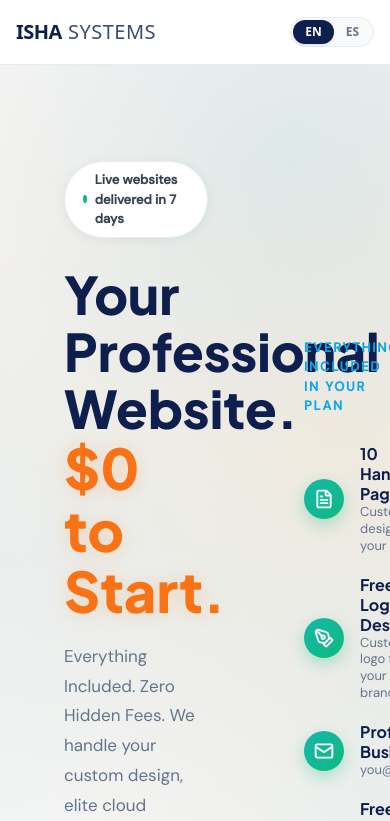
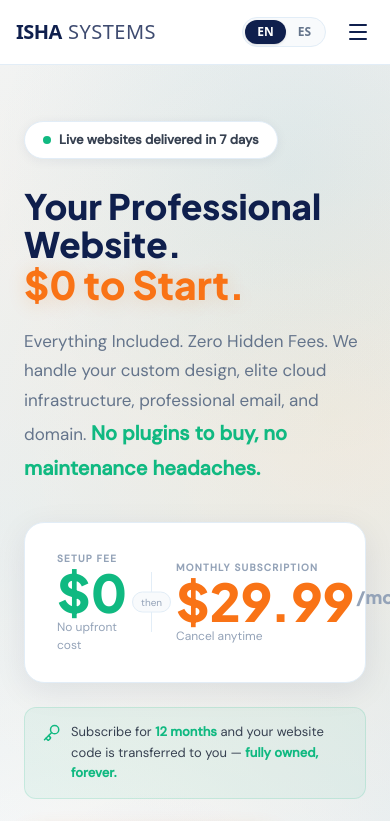
Before and after one commit to kalpeshtawde/ishasystems, a React (Vite) app: page / in a window 390 px wide. Shown: the top 821 px of the page. Built offline with nearby package versions, Linux system fonts and the light colour scheme.

Commit message:
website optimize for mobile

```diff
--- a/src/components/Navbar.tsx
+++ b/src/components/Navbar.tsx
@@ -1,4 +1,5 @@
-import React from 'react';
+import React, { useState } from 'react';
+import { Menu, X } from 'lucide-react';
 import { useLanguage } from '../i18n';
 
 interface NavbarProps {
@@ -40,6 +41,14 @@ const LanguageToggle: React.FC = () => {
 
 export const Navbar: React.FC<NavbarProps> = ({ currentTab, setCurrentTab }) => {
   const { t } = useLanguage();
+  const [menuOpen, setMenuOpen] = useState(false);
+
+  // Navigate then close the mobile menu
+  const handleNav = (tab: string) => {
+    setCurrentTab(tab);
+    setMenuOpen(false);
+  };
+
   return (
     <header>
     <nav className="bg-white sticky top-0 z-50 border-b border-[#e2edf7]" aria-label="Primary">
@@ -47,7 +56,7 @@ export const Navbar: React.FC<NavbarProps> = ({ currentTab, setCurrentTab }) =>
         <div className="flex items-center justify-between h-16">
           <div
             className="flex items-center cursor-pointer"
-            onClick={() => setCurrentTab('home')}
+            onClick={() => handleNav('home')}
           >
             <span className="font-extrabold text-xl tracking-tight text-[#0f1f4d]">ISHA</span>
             <span className="font-normal text-xl tracking-wide text-[#0f1f4d] ml-1.5 opacity-80">SYSTEMS</span>
@@ -56,28 +65,62 @@ export const Navbar: React.FC<NavbarProps> = ({ currentTab, setCurrentTab }) =>
           <div className="flex items-center gap-4 md:gap-8">
             <div className="hidden md:flex items-center gap-8">
               <button
-                onClick={() => setCurrentTab('pricing')}
+                onClick={() => handleNav('pricing')}
                 className={`text-sm font-medium transition-colors ${currentTab === 'pricing' ? 'text-[#0ea5e9]' : 'text-[#374151] hover:text-[#0ea5e9]'}`}
               >
                 {t.nav.pricing}
               </button>
               <button
-                onClick={() => setCurrentTab('portfolio')}
+                onClick={() => handleNav('portfolio')}
                 className={`text-sm font-medium transition-colors ${currentTab === 'portfolio' ? 'text-[#0ea5e9]' : 'text-[#374151] hover:text-[#0ea5e9]'}`}
               >
                 {t.nav.portfolio}
               </button>
               <button
-                onClick={() => setCurrentTab('contact')}
+                onClick={() => handleNav('contact')}
                 className="bg-[#0f1f4d] hover:bg-[#0a1628] text-white text-sm font-bold px-6 py-2.5 rounded-lg transition-all"
               >
                 {t.nav.getStarted}
               </button>
             </div>
             <LanguageToggle />
+            {/* Mobile hamburger toggle */}
+            <button
+              type="button"
+              className="md:hidden inline-flex items-center justify-center text-[#0f1f4d] p-1"
+              aria-label="Toggle menu"
+              aria-expanded={menuOpen}
+              onClick={() => setMenuOpen((open) => !open)}
+            >
+              {menuOpen ? <X className="h-6 w-6" /> : <Menu className="h-6 w-6" />}
+            </button>
           </div>
         </div>
       </div>
+
+      {/* Mobile menu panel */}
+      {menuOpen && (
+        <div className="md:hidden border-t border-[#e2edf7] bg-white px-4 sm:px-6 py-4 flex flex-col gap-2">
+          <button
+            onClick={() => handleNav('pricing')}
+            className={`text-left text-sm font-medium py-2 transition-colors ${currentTab === 'pricing' ? 'text-[#0ea5e9]' : 'text-[#374151] hover:text-[#0ea5e9]'}`}
+          >
+            {t.nav.pricing}
+          </button>
+          <button
+            onClick={() => handleNav('portfolio')}
+            className={`text-left text-sm font-medium py-2 transition-colors ${currentTab === 'portfolio' ? 'text-[#0ea5e9]' : 'text-[#374151] hover:text-[#0ea5e9]'}`}
+          >
+            {t.nav.portfolio}
+          </button>
+          <button
+            onClick={() => handleNav('contact')}
+            className="bg-[#0f1f4d] hover:bg-[#0a1628] text-white text-sm font-bold px-6 py-2.5 rounded-lg transition-all text-center mt-1"
+          >
+            {t.nav.getStarted}
+          </button>
+        </div>
+      )}
     </nav>
     </header>
   );
--- a/src/pages/Home.tsx
+++ b/src/pages/Home.tsx
@@ -51,8 +51,8 @@ export const Home: React.FC<HomeProps> = ({ setCurrentTab }) => {
           }}
         />
 
-        <div className="relative max-w-7xl mx-auto px-16 py-24" style={{ zIndex: 1 }}>
-          <div className="grid lg:grid-cols-2 gap-12 items-center" style={{ gridTemplateColumns: '55% 45%' }}>
+        <div className="relative max-w-7xl mx-auto px-6 sm:px-10 lg:px-16 py-14 lg:py-24" style={{ zIndex: 1 }}>
+          <div className="grid grid-cols-1 lg:grid-cols-[55%_45%] gap-12 items-center">
 
             {/* ── Left Column ── */}
             <div>
@@ -70,9 +70,9 @@ export const Home: React.FC<HomeProps> = ({ setCurrentTab }) => {
 
               {/* Main headline */}
               <h1 style={{ fontFamily: 'Plus Jakarta Sans, sans-serif', fontWeight: 800, lineHeight: 1.1, marginBottom: '20px' }}>
-                <div style={{ fontSize: '52px', color: '#0f1f4d' }}>{t.home.heroHeadline1}</div>
-                <div style={{ fontSize: '52px', color: '#0f1f4d' }}>{t.home.heroHeadline2}</div>
-                <div style={{ fontSize: '56px', color: '#f97316', textShadow: '0 2px 20px rgba(249,115,22,0.2)' }}>{t.home.heroHeadline3}</div>
+                <div style={{ fontSize: 'clamp(34px, 9vw, 52px)', color: '#0f1f4d' }}>{t.home.heroHeadline1}</div>
+                <div style={{ fontSize: 'clamp(34px, 9vw, 52px)', color: '#0f1f4d' }}>{t.home.heroHeadline2}</div>
+                <div style={{ fontSize: 'clamp(38px, 10vw, 56px)', color: '#f97316', textShadow: '0 2px 20px rgba(249,115,22,0.2)' }}>{t.home.heroHeadline3}</div>
               </h1>
 
               {/* Subtext */}
@@ -244,7 +244,7 @@ export const Home: React.FC<HomeProps> = ({ setCurrentTab }) => {
             </div>
 
             {/* ── Right Column: Feature Checklist (sits directly on the hero mesh) ── */}
-            <div style={{ paddingLeft: '40px' }}>
+            <div className="lg:pl-10">
               <div style={{
                 fontFamily: 'DM Sans, sans-serif',
                 fontSize: '13px',
@@ -378,14 +378,16 @@ export const Home: React.FC<HomeProps> = ({ setCurrentTab }) => {
 
           {/* Comparison Grid */}
           <div className="max-w-5xl mx-auto overflow-x-auto" style={{ paddingTop: '16px' }}>
-            <div style={{ minWidth: '640px', display: 'grid', gridTemplateColumns: '1.5fr 1.2fr 1fr 1fr', rowGap: '0', columnGap: '0', position: 'relative' }}>
+            <div style={{ minWidth: 'min(640px, 100%)', display: 'grid', gridTemplateColumns: '1.5fr 1.2fr 1fr 1fr', rowGap: '0', columnGap: '0', position: 'relative' }}>
 
               {/* ── Header Row ── */}
-              <div style={{ padding: '20px 24px' }} />
+              <div style={{ padding: '20px clamp(8px, 2.2vw, 24px)' }} />
               <div style={{
                 padding: '20px 24px',
                 textAlign: 'center',
                 background: 'linear-gradient(135deg, rgba(16,185,129,0.18) 0%, rgba(14,165,233,0.12) 100%)',
+                paddingLeft: 'clamp(8px, 2.2vw, 24px)',
+                paddingRight: 'clamp(8px, 2.2vw, 24px)',
                 borderTop: '1.5px solid rgba(16,185,129,0.6)',
                 borderLeft: '1.5px solid rgba(16,185,129,0.6)',
                 borderRight: '1.5px solid rgba(16,185,129,0.6)',
@@ -403,11 +405,11 @@ export const Home: React.FC<HomeProps> = ({ setCurrentTab }) => {
                 }}>★ Best Value</span>
                 <div style={{ fontFamily: 'Plus Jakarta Sans, sans-serif', fontWeight: 800, fontSize: '18px', color: 'white', marginTop: '4px' }}>Isha Systems</div>
               </div>
-              <div style={{ padding: '20px 24px', textAlign: 'center' }}>
-                <div style={{ fontFamily: 'Plus Jakarta Sans, sans-serif', fontWeight: 700, fontSize: '16px', color: '#94a3b8' }}>Squarespace</div>
+              <div style={{ padding: '20px clamp(8px, 2.2vw, 24px)', textAlign: 'center' }}>
+                <div style={{ fontFamily: 'Plus Jakarta Sans, sans-serif', fontWeight: 700, fontSize: 'clamp(13px, 3.6vw, 16px)', color: '#94a3b8' }}>Squarespace</div>
               </div>
-              <div style={{ padding: '20px 24px', textAlign: 'center' }}>
-                <div style={{ fontFamily: 'Plus Jakarta Sans, sans-serif', fontWeight: 700, fontSize: '16px', color: '#94a3b8' }}>Wix / Agencies</div>
+              <div style={{ padding: '20px clamp(8px, 2.2vw, 24px)', textAlign: 'center' }}>
+                <div style={{ fontFamily: 'Plus Jakarta Sans, sans-serif', fontWeight: 700, fontSize: 'clamp(13px, 3.6vw, 16px)', color: '#94a3b8' }}>Wix / Agencies</div>
               </div>
 
               {/* ── Data Rows ── */}
@@ -421,19 +423,19 @@ export const Home: React.FC<HomeProps> = ({ setCurrentTab }) => {
                   <React.Fragment key={row.feature}>
                     {/* Feature name */}
                     <div style={{
-                      padding: '22px 24px',
+                      padding: '22px clamp(8px, 2.2vw, 24px)',
                       display: 'flex',
                       alignItems: 'center',
                       borderTop: '1px solid rgba(255,255,255,0.08)',
                       fontFamily: 'Plus Jakarta Sans, sans-serif',
                       fontWeight: 700,
-                      fontSize: '16px',
+                      fontSize: 'clamp(13px, 3.6vw, 16px)',
                       color: 'white'
                     }}>{row.feature}</div>
 
                     {/* Isha Systems (highlighted) */}
                     <div style={{
-                      padding: '22px 24px',
+                      padding: '22px clamp(8px, 2.2vw, 24px)',
                       textAlign: 'center',
                       background: 'linear-gradient(135deg, rgba(16,185,129,0.12) 0%, rgba(14,165,233,0.07) 100%)',
                       borderLeft: '1.5px solid rgba(16,185,129,0.6)',
@@ -453,22 +455,22 @@ export const Home: React.FC<HomeProps> = ({ setCurrentTab }) => {
 
                     {/* Squarespace */}
                     <div style={{
-                      padding: '22px 24px',
+                      padding: '22px clamp(8px, 2.2vw, 24px)',
                       textAlign: 'center',
                       borderTop: '1px solid rgba(255,255,255,0.08)',
                       fontFamily: 'DM Sans, sans-serif',
-                      fontSize: '15px',
+                      fontSize: 'clamp(12px, 3.4vw, 15px)',
                       fontWeight: 600,
                       color: '#7c8db5'
                     }}>{row.square}</div>
 
                     {/* Wix / Agencies */}
                     <div style={{
-                      padding: '22px 24px',
+                      padding: '22px clamp(8px, 2.2vw, 24px)',
                       textAlign: 'center',
                       borderTop: '1px solid rgba(255,255,255,0.08)',
                       fontFamily: 'DM Sans, sans-serif',
-                      fontSize: '15px',
+                      fontSize: 'clamp(12px, 3.4vw, 15px)',
                       fontWeight: 600,
                       color: '#7c8db5'
                     }}>{row.wix}</div>
```
